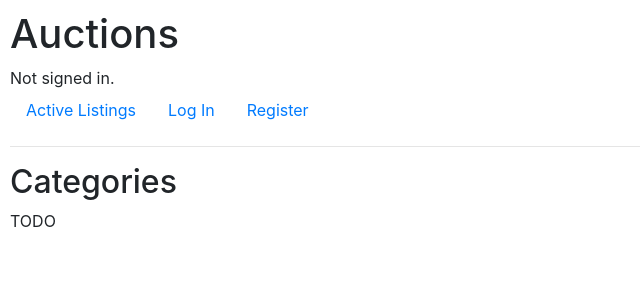
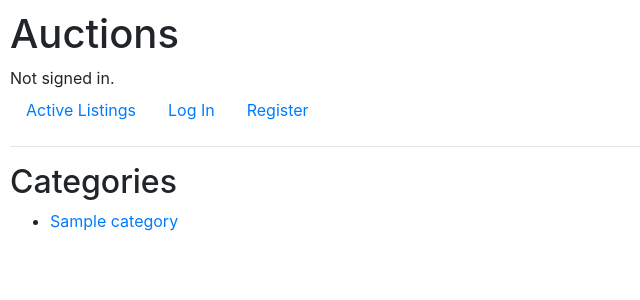
Before and after one commit to erwsmith/CS50W, a Django app: template w4-sql/commerce/auctions/templates/auctions/categories.html in a window 1280 px wide. Shown: the top 300 px of the page, without its empty margins (0-640 px from the left). Run offline with Django 4.2, Linux system fonts and the light colour scheme; the template is opened without the code that fills it: most values are stand-ins (such as "Sample title", 1, 10 or a date in 2020); some libraries are stand-ins or nearby versions.

Commit message:
initial body add

```diff
--- a/w4-sql/commerce/auctions/templates/auctions/categories.html
+++ b/w4-sql/commerce/auctions/templates/auctions/categories.html
@@ -3,5 +3,14 @@
 {% block body %}
     <h2>Categories</h2>
 
-    TODO
+    {% for category in categories %}
+
+        {% if category.category != ""  %}
+        <ul>
+            <li><a href="{% url 'category' category.category %}">{{ category.category }}</a></li>
+        </ul>
+        {% endif %}
+
+    {% endfor %}
+
 {% endblock %}
```
